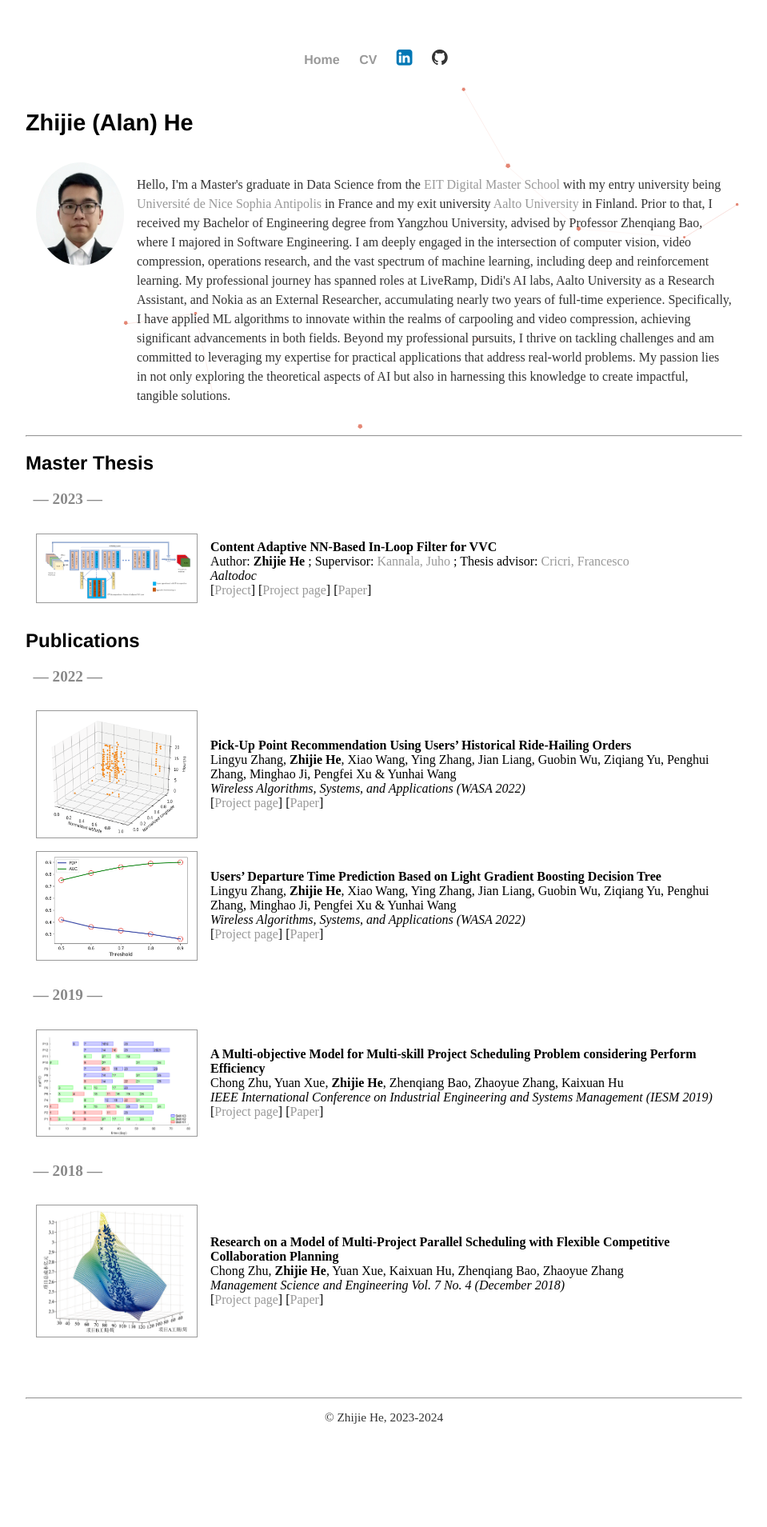
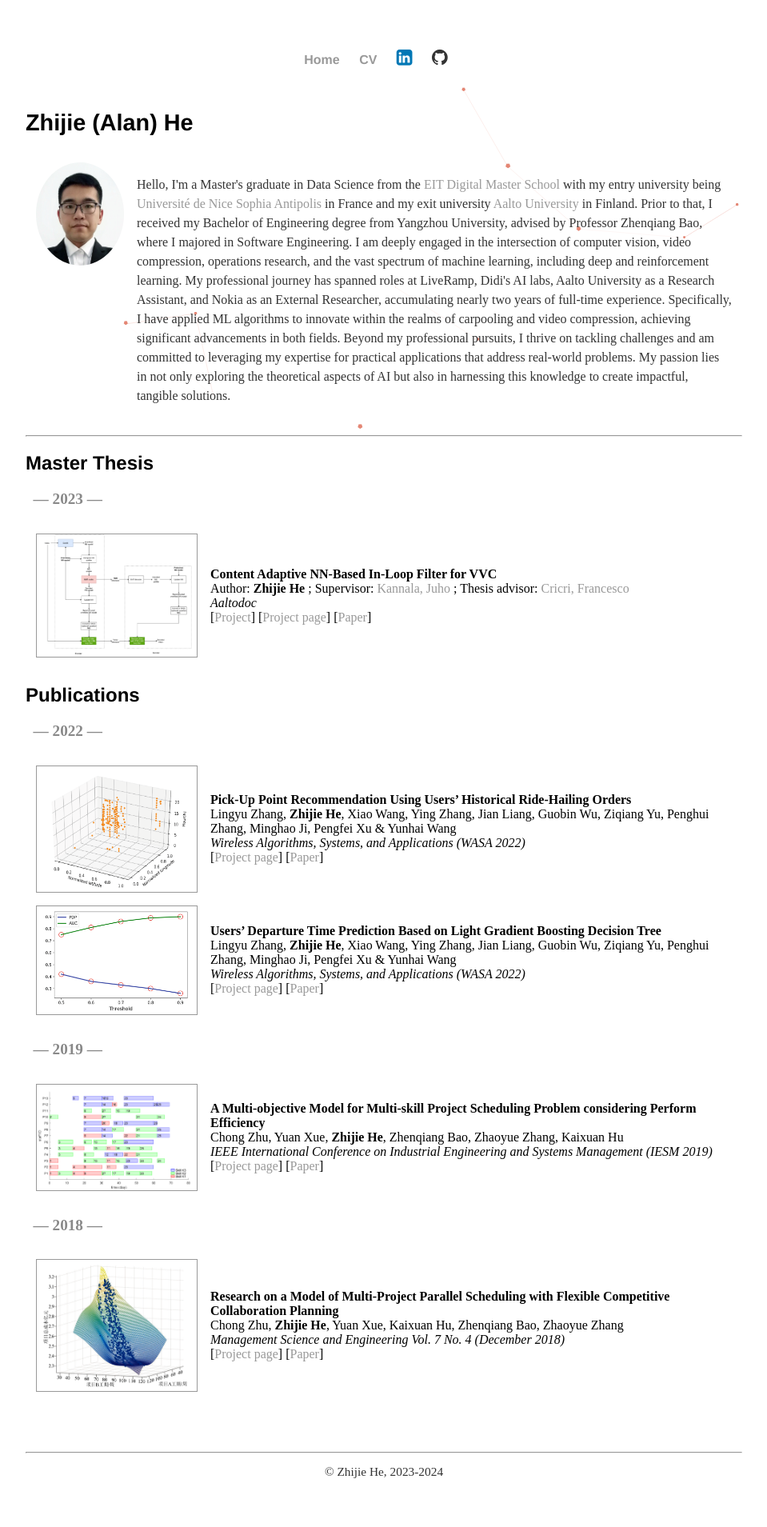
Before and after one commit to Zhijie-He/Zhijie-He.github.io, a Jekyll site: the page built from index.html, in a window 1280 px wide. Shown: the whole page at 80% size, without its empty margins (160-1119 px from the left). Built offline with Jekyll 4.4.1, drawn with Linux system fonts in a browser that asks for light colours; before the commit the page ends 1841 px from its top, so only the background shows below that.

Commit message:
add master thesis

```diff
--- a/projects/master_thesis/index.html
+++ b/projects/master_thesis/index.html
@@ -15,7 +15,7 @@ title: "Content Adaptive NN-Based In-Loop Filter for VVC"
 
 		<br>
 
-		<img style="vertical-align:middle" src="master_thesis_teasar.png"  width="100%" height="inherit"/>
+		<img style="vertical-align:middle" src="master_thesis_teaser.png"  width="100%" height="inherit"/>
 
 	</center>
 </td>
```
Also changed, not shown: projects/master_thesis/master_thesis_teaser.png, projects/master_thesis/master_thesis_thumb.png.
